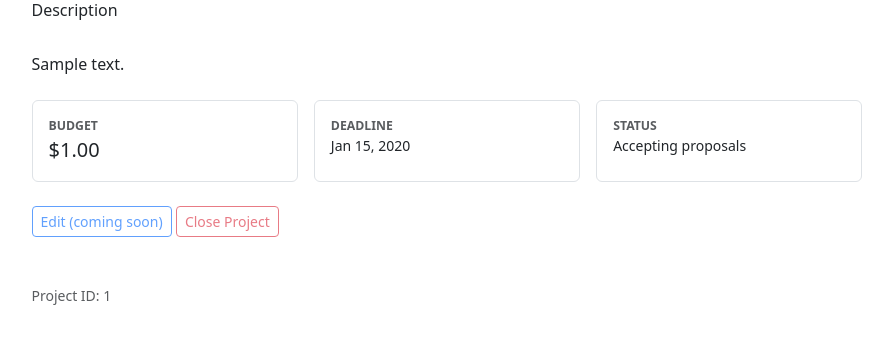
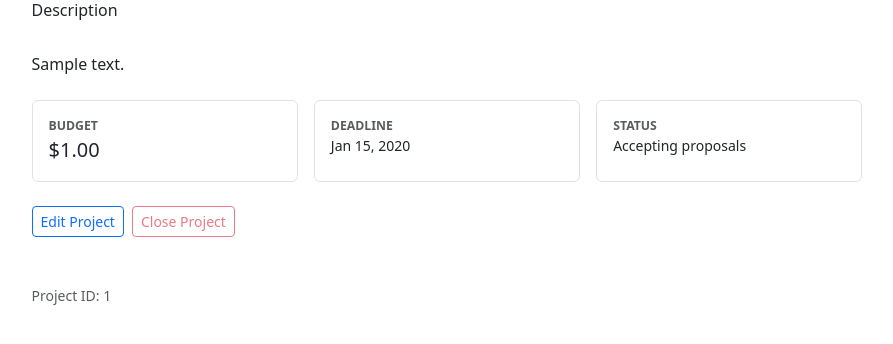
Before and after one commit to abdallah-9a/django, a Django app: page /projects/project-detail/1/ in a window 1280 px wide. Shown: the part 150-494 px from the top of the page, without its empty margins (193-1086 px from the left). Run offline with Django 3.2, Linux system fonts and the light colour scheme; a user stored in the database is signed in; tables that the repository leaves empty hold one stand-in row (values such as "Sample post"); parts of the project's set-up code (start-up, migrations or seed data) failed here and were passed over.

Commit message:
Implement project edit functionality

```diff
--- a/freelancer_hub/projects/urls.py
+++ b/freelancer_hub/projects/urls.py
@@ -4,5 +4,6 @@ from . import views
 urlpatterns = [
     path("", views.ProjectsList.as_view(), name="home"),
     path("project-detail/<int:pk>/", views.ProjectDetail.as_view(),name="project_detail"),
+    path("edit/<int:pk>/",views.ProjectEdit.as_view(),name="edit_project"),
 
 ]
--- a/freelancer_hub/projects/views.py
+++ b/freelancer_hub/projects/views.py
@@ -1,7 +1,7 @@
 from django.shortcuts import render
-from django.views.generic import ListView, DetailView
+from django.views.generic import ListView, DetailView, UpdateView,DeleteView
 from .models import Project
-
+from django.contrib.auth.mixins import LoginRequiredMixin, UserPassesTestMixin
 # Create your views here.
 
 class ProjectsList(ListView):
@@ -15,3 +15,12 @@ class ProjectDetail(DetailView):
     model = Project
     context_object_name = "project"
     template_name = "projects/project_detail.html"
+
+
+class ProjectEdit(LoginRequiredMixin, UserPassesTestMixin, UpdateView):
+    model = Project
+    fields = ["title","description","budget","deadline","status"]
+    template_name = "projects/project_edit.html"
+
+    def test_func(self):
+        return self.request.user.id == self.get_object().created_by.id
--- a/freelancer_hub/templates/projects/project_detail.html
+++ b/freelancer_hub/templates/projects/project_detail.html
@@ -45,28 +45,26 @@
         <div class="border p-3 rounded h-100">
           <div class="text-uppercase text-muted small fw-semibold">Status</div>
           <div>
-            {% if project.status %}Accepting proposals{% else %}Closed
-            {% endif%}
+            {% if project.status %}Accepting proposals{% else %}Closed {%endif%}
           </div>
         </div>
       </div>
     </div>
 
     {% if user.is_authenticated and user.pk == project.created_by_id %}
-    <div class="mb-4">
+    <div class="mb-4 d-flex gap-2">
       <a
-        href="#"
-        class="btn btn-sm btn-outline-primary disabled"
-        aria-disabled="true"
-        >Edit (coming soon)</a
+        href="{% url 'edit_project' project.pk %}"
+        class="btn btn-sm btn-outline-primary"
+        >Edit Project</a
       >
       {% if project.status %}
-      <a
-        href="#"
-        class="btn btn-sm btn-outline-danger disabled"
-        aria-disabled="true"
-        >Close Project</a
-      >
+      <button
+        class="btn btn-sm btn-outline-danger"
+        disabled
+        title="Coming soon">
+        Close Project
+      </button>
       {% endif %}
     </div>
     {% else %} {% if project.status %}
```
Also changed, not shown: freelancer_hub/templates/projects/project_edit.html (added, +16 -0 lines).
